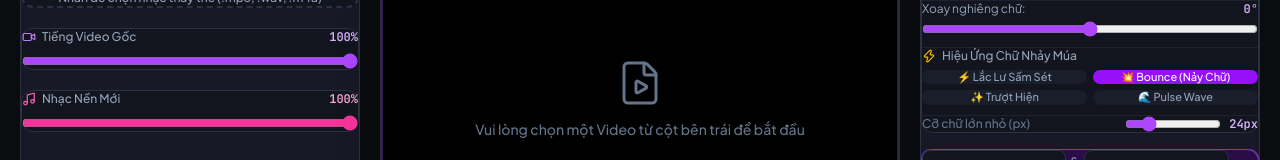
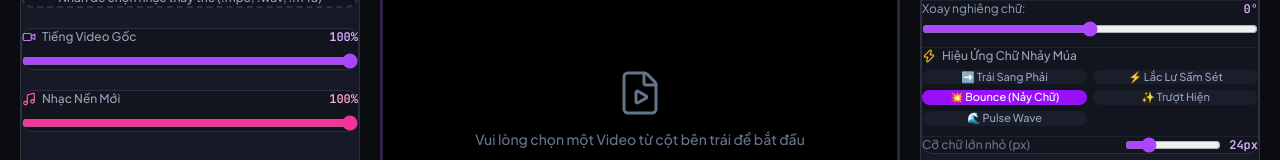
Before and after one commit to Ngoc-MinhLe/video-studio-ai, a React (Vite) app: page / in a window 1280 px wide. Shown: the part 302-462 px from the top of the page. Built offline with nearby package versions, Linux system fonts and the light colour scheme; no server answers.

Commit message:
Fix: Synchronize Live Preview UI overlay with all 8 subtitle preset styles and add Left-to-Right Marquee Crawl animation

```diff
--- a/src/App.jsx
+++ b/src/App.jsx
@@ -969,8 +969,12 @@ export default function App() {
                   {/* Lớp Phụ Đề Live Preview chuẩn kích thước - Hỗ trợ Kéo Thả Trực Tiếp ✋ */}
                   {currentSub && (
                     <div
-                      className="absolute -translate-x-1/2 -translate-y-1/2 cursor-grab active:cursor-grabbing select-none group z-20"
-                      style={{ left: `${subX}%`, top: `${subY}%` }}
+                      className="absolute -translate-x-1/2 -translate-y-1/2 cursor-grab active:cursor-grabbing select-none group z-20 transition-transform"
+                      style={{
+                        left: subAnimation === 'marquee' ? '50%' : `${subX}%`,
+                        top: `${subY}%`,
+                        transform: `translate(-50%, -50%) rotate(${subRotation}deg)`
+                      }}
                       onPointerDown={(e) => {
                         e.preventDefault();
                         const container = e.currentTarget.parentElement;
@@ -1000,17 +1004,28 @@ export default function App() {
                       }}
                     >
                       <span
-                        className={`inline-block font-extrabold px-3.5 py-1.5 rounded-lg shadow-2xl tracking-wide text-xs sm:text-sm transition-all ${
-                          subAnimation === 'bounce' ? 'animate-bounce' : subAnimation === 'pulse' ? 'animate-pulse' : ''
+                        style={{
+                          fontSize: `${subFontSize}px`,
+                          color: subStyle === 'custom' ? subColor : undefined,
+                          backgroundColor: subStyle === 'custom' ? subBgColor : undefined
+                        }}
+                        className={`inline-block font-extrabold px-3.5 py-1.5 rounded-lg shadow-2xl tracking-wide whitespace-nowrap transition-all ${
+                          subAnimation === 'bounce' ? 'animate-bounce' :
+                          subAnimation === 'pulse' ? 'animate-pulse' :
+                          subAnimation === 'shake' ? 'animate-ping' :
+                          subAnimation === 'marquee' ? 'animate-marquee' : ''
                         } ${
                           subStyle === 'tiktok' ? 'bg-yellow-400 text-slate-950 border-2 border-black font-black shadow-yellow-500/20' :
+                          subStyle === 'victory' ? 'bg-[#0f0720]/90 text-purple-200 border-2 border-purple-400 shadow-[0_0_20px_rgba(168,85,247,0.8)] font-black' :
+                          subStyle === 'boom' ? 'bg-red-600 text-white border-2 border-yellow-300 font-black shadow-lg' :
+                          subStyle === 'sponge' ? 'bg-green-700 text-white border-2 border-green-400 font-black shadow-green-500/30' :
+                          subStyle === 'social' ? 'bg-blue-600 text-white border-2 border-white font-bold shadow-md' :
                           subStyle === 'neon' ? 'bg-[#18092b]/90 text-pink-400 border-2 border-pink-500 shadow-[0_0_15px_rgba(236,72,153,0.6)] font-bold' :
-                          subStyle === 'comic' ? 'bg-amber-500 text-black border-2 border-black font-black shadow-md' :
                           subStyle === 'cinema' ? 'bg-black/75 text-white border border-white/20 shadow-2xl font-semibold backdrop-blur-sm' :
                           'bg-black/85 text-white border border-white/20 shadow-xl'
                         }`}
                       >
-                        {currentSub.text}
+                        {subStyle === 'victory' ? `⚡ ${currentSub.text} ⚡` : subStyle === 'boom' ? `💥 ${currentSub.text}` : subStyle === 'social' ? `📢 ${currentSub.text}` : currentSub.text}
                       </span>
                     </div>
                   )}
@@ -1445,6 +1460,14 @@ export default function App() {
               </label>
               <div className="grid grid-cols-2 gap-1.5 text-xs">
                 <button
+                  onClick={() => setSubAnimation('marquee')}
+                  className={`p-1.5 rounded-lg font-medium transition-all text-center text-[11px] cursor-pointer ${
+                    subAnimation === 'marquee' ? 'bg-indigo-600 text-white font-bold shadow' : 'bg-[#1a1e2b] text-[#94a3b8] hover:text-white'
+                  }`}
+                >
+                  ➡️ Trái Sang Phải
+                </button>
+                <button
                   onClick={() => setSubAnimation('shake')}
                   className={`p-1.5 rounded-lg font-medium transition-all text-center text-[11px] cursor-pointer ${
                     subAnimation === 'shake' ? 'bg-amber-500 text-slate-950 font-bold shadow' : 'bg-[#1a1e2b] text-[#94a3b8] hover:text-white'
--- a/src/index.css
+++ b/src/index.css
@@ -45,6 +45,31 @@ body {
   -webkit-backdrop-filter: blur(16px);
   border: 1px solid var(--border-color);
   border-radius: 16px;
+}
+
+/* Scrollbar tùy chỉnh siêu mượt */
+::-webkit-scrollbar {
+  width: 6px;
+  height: 6px;
+}
+::-webkit-scrollbar-track {
+  background: rgba(18, 21, 30, 0.5);
+}
+::-webkit-scrollbar-thumb {
+  background: #2b3042;
+  border-radius: 4px;
+}
+::-webkit-scrollbar-thumb:hover {
+  background: #3b4259;
+}
+
+@keyframes marquee {
+  0% { transform: translateX(-120%); }
+  100% { transform: translateX(120%); }
+}
+
+.animate-marquee {
+  animation: marquee 3.5s linear infinite;
 }
 
 .gradient-text {
--- a/src/services/canvasExporter.js
+++ b/src/services/canvasExporter.js
@@ -197,6 +197,11 @@ export const processVideoCanvas = async ({
       animShakeX = (Math.random() - 0.5) * (6 * scaleFactor);
       animShakeY = (Math.random() - 0.5) * (6 * scaleFactor);
       animScale = 1.0 + Math.sin(elapsed * 8) * 0.03;
+    } else if (anim === 'marquee') {
+      // Hiệu ứng Chạy từ Trái sang Phải (Left-to-Right Crawl)
+      const subDuration = (Number(currentSub.endTime) - Number(currentSub.startTime)) || 3;
+      const progress = Math.min(1, Math.max(0, elapsed / subDuration));
+      animShakeX = (progress - 0.5) * (canvasW * 1.2);
     }
 
     const fontSize = Math.round(baseFontSize * animScale);
```
